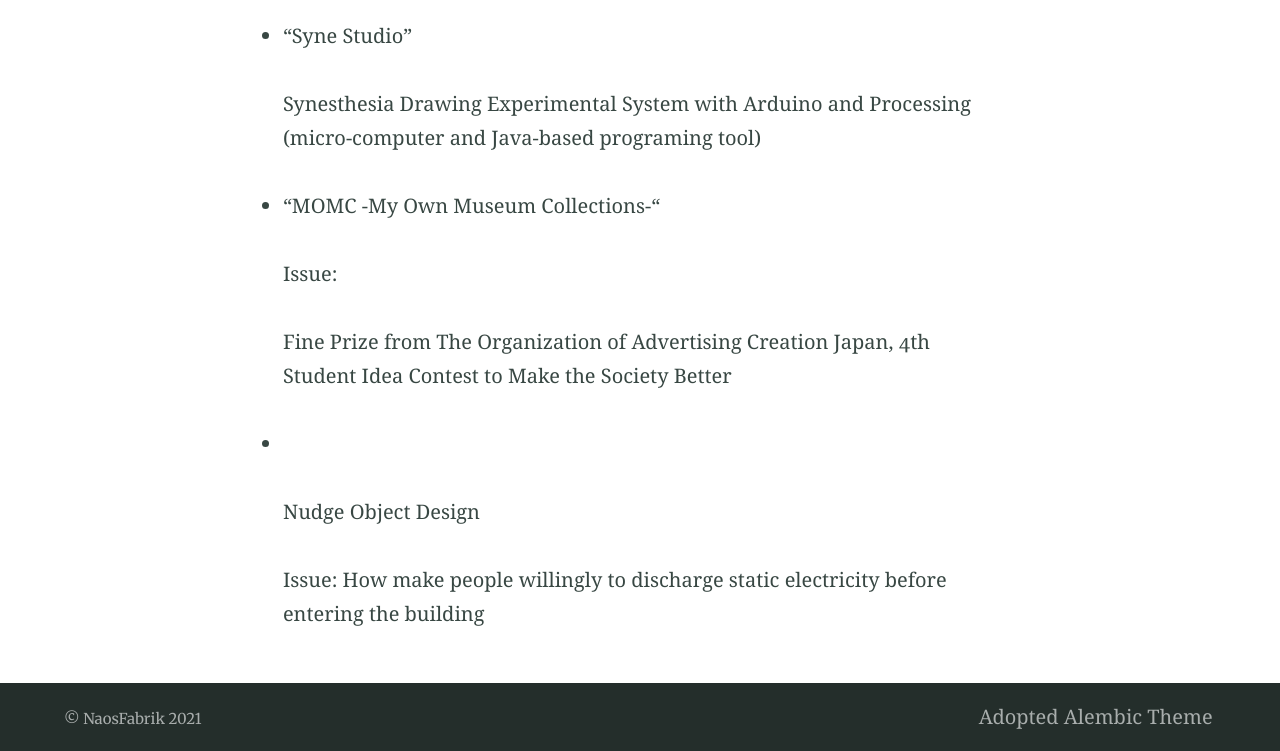
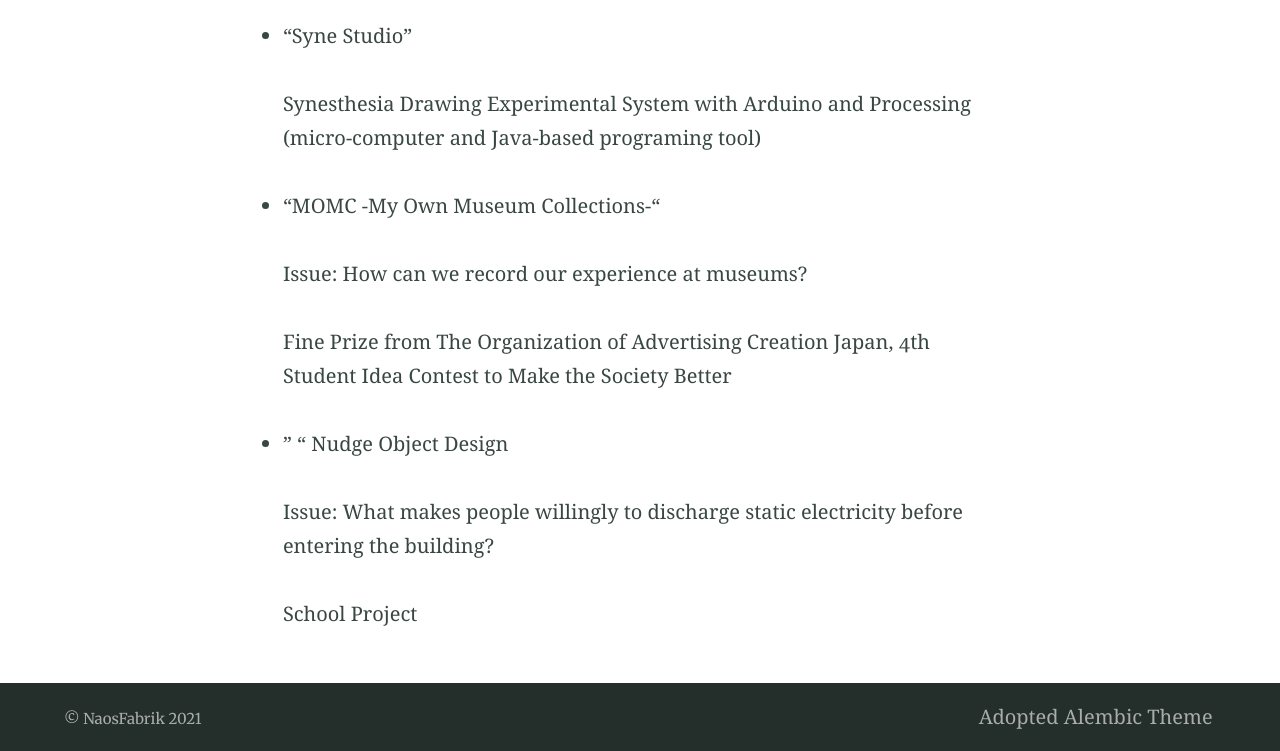
Before and after one commit to NaosFabrik/NaosFabrik.github.io, a Jekyll site: the page built from _posts/2021-05-05-concept-prototyping.md, in a window 1280 px wide and 900 px high, scrolled down 653 px, cut to the strip 149-900 px from the top of the window. Built offline with Jekyll 4.4.1, drawn with Linux system fonts in a browser that asks for light colours; some of the changed text lies outside the part shown.

Commit message:
Update 2021-05-05-concept-prototyping.md

```diff
--- a/_posts/2021-05-05-concept-prototyping.md
+++ b/_posts/2021-05-05-concept-prototyping.md
@@ -17,14 +19,15 @@ Concept for the dream guest room with an introduction movie and models created o
 
 Synesthesia Drawing Experimental System with Arduino and Processing (micro-computer and Java-based programing tool)
 
+
 * "MOMC -My Own Museum Collections-"
 
-Issue:
+Issue: How can we record our experience at museums?
 
 Fine Prize from The Organization of Advertising Creation Japan, 4th Student Idea Contest to Make the Society Better
 
-*
+* " " Nudge Object Design
 
-Nudge Object Design
+Issue: What makes people willingly to discharge static electricity before entering the building?
 
-Issue: How make people willingly to discharge static electricity before entering the building
+School Project
```
Also changed, not shown: other parts of _posts/2021-05-05-concept-prototyping.md (+3 -1 lines).
